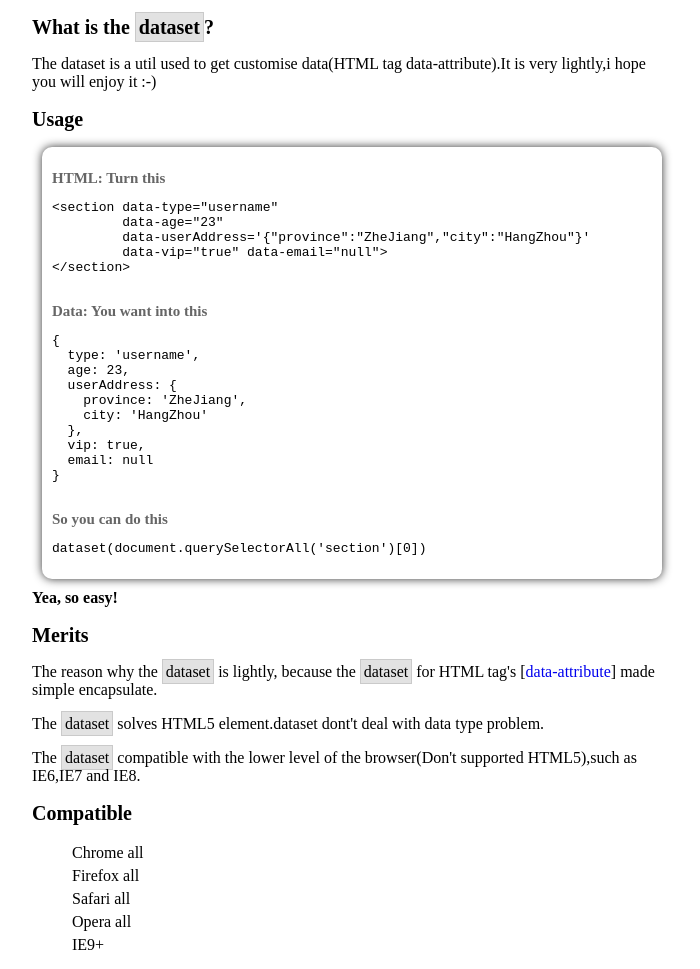
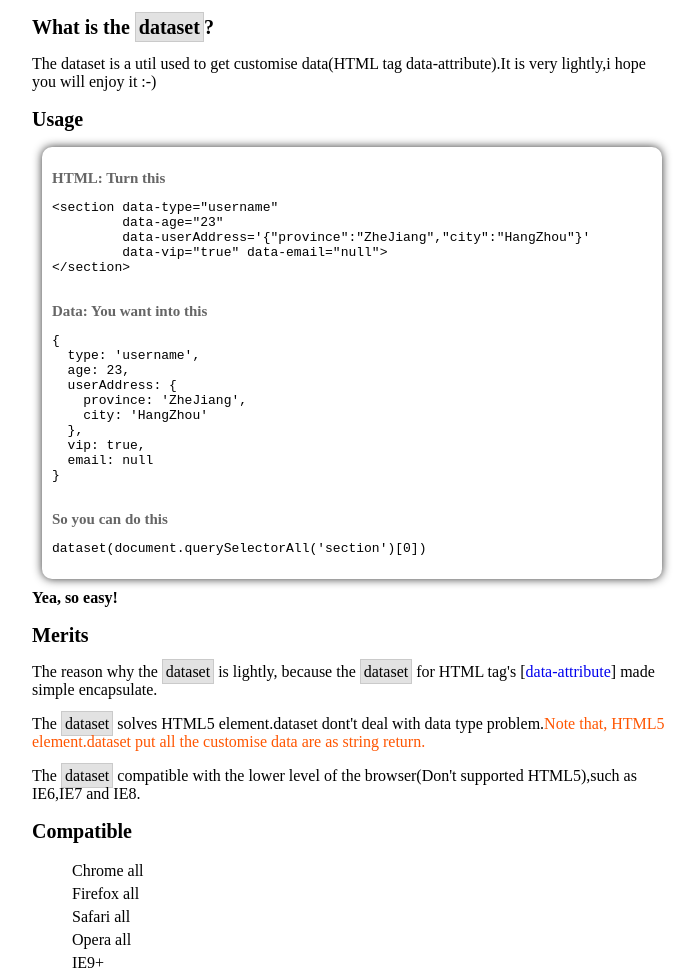
Before and after one commit to PraiseSong/dataset, a plain HTML site: page demo.html in a window 1280 px wide. Shown: the part 121-1090 px from the top of the page, without its empty margins (288-988 px from the left). Drawn offline with Linux system fonts and the light colour scheme.

Commit message:
modify demo.html and readme

```diff
--- a/demo.html
+++ b/demo.html
@@ -127,7 +127,7 @@ dataset(document.querySelectorAll('section')[0])
 
     <h2>Merits</h2>
 	<p>The reason why the <ins class="dataset">dataset</ins> is lightly, because the <ins class="dataset">dataset</ins> for HTML tag's [<a href="http://www.w3.org/TR/html5/global-attributes.html#embedding-custom-non-visible-data-with-the-data-attributes" target="_blank">data-attribute</a>] made simple encapsulate.</p>
-	<p>The <ins class="dataset">dataset</ins> solves HTML5 element.dataset dont't deal with data type problem.</p>
+	<p>The <ins class="dataset">dataset</ins> solves HTML5 element.dataset dont't deal with data type problem.<span style="color:#FF5500;">Note that, HTML5 element.dataset put all the customise data are as string return.</span></p>
 	<p>The <ins class="dataset">dataset</ins> compatible with the lower level of the browser(Don't supported HTML5),such as IE6,IE7 and IE8.</p>
 
 	<h2>Compatible</h2>
```
Also changed, not shown: 1 other file.
